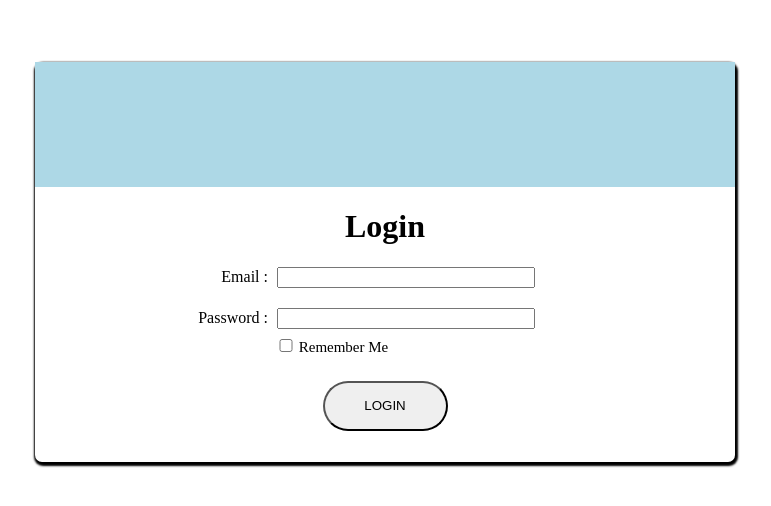
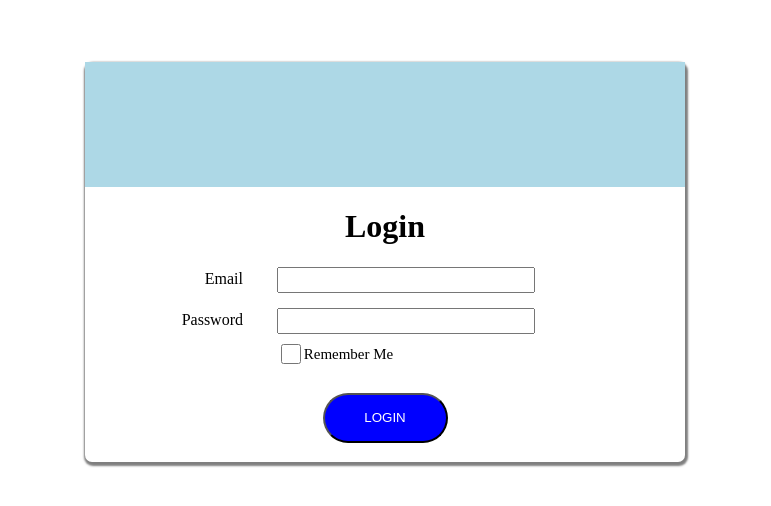
Before and after one commit to oliverrsebastian/future-inventory-system, a plain HTML site: page Front-End/login.html in a window 1280 px wide. Shown: the part 108-614 px from the top of the page, without its empty margins (255-1026 px from the left). Drawn offline with Linux system fonts and the light colour scheme.

Commit message:
MOCK-2 revised html
revised html and css of login

```diff
--- a/Front-End/login.html
+++ b/Front-End/login.html
@@ -13,11 +13,11 @@
 			<h1>Login</h1>
 			<form method="POST" action="">
 				<div class="email">
-				<label for="email">Email : </label>
+				<label for="email">Email  </label>
 				<input type="text" name="email" required>
 				</div>
 				<div class="password">
-				<label for="password">Password : </label>
+				<label for="password">Password   </label>
 				<input type="password" name="password" required>
 				</div>
 				<input type="checkbox" name="rememberMe"><span>Remember Me</span>
--- a/Front-End/style.css
+++ b/Front-End/style.css
@@ -8,14 +8,14 @@ body
 
 .login-box
 {
-	width: 700px;
+	width: 600px;
 	height: 400px;
-	box-shadow: 1px 2px 2px 2px rgb(0,0,0);
+	box-shadow: 1px 2px 2px 2px rgb(0,0,0, 0.5);
 	position: fixed;
 	top: 50%;
 	left: 50%;
 	margin-top: -230px;
-    margin-left: -350px;
+    margin-left: -300px;
     border-radius: 7px;
 }
 
@@ -35,19 +35,21 @@ body
 .login-box .content form div
 {
 	text-align: right;
-	width: 500px;
-	margin-top: 20px;
+	width: 450px;
+	margin-top: 15px;
 }
 
 .login-box .content form div label
 {
 	position: relative;
 	left: 5px;
+	margin-right: 35px;
 }
 
 .login-box .content form input
 {
 	width: 250px;
+	height: 20px;
 }
 
 
@@ -56,14 +58,15 @@ body
 	margin-top: 10px;
 	width: 20px;
 	position: relative;
-	left: -55px;
+	left: -50px;
 }
 
 .login-box .content form span
 {
 	position: relative;
-	left: -55px;
+	left: -50px;
 	font-size: 15px;
+	top: -5px;
 }
 
 .login-box .content form label
@@ -80,11 +83,13 @@ body
 	border-radius: 30px;
 	width: 125px;
 	height: 50px;
-	padding: 0 10px;
 	transition: all 500ms ease-out;
+	background: blue;
+	color: white;
 }
 
 .login-box .content form button:hover
 {
-	background: blue;
+	background: white;
+	color: black;
 }
```
